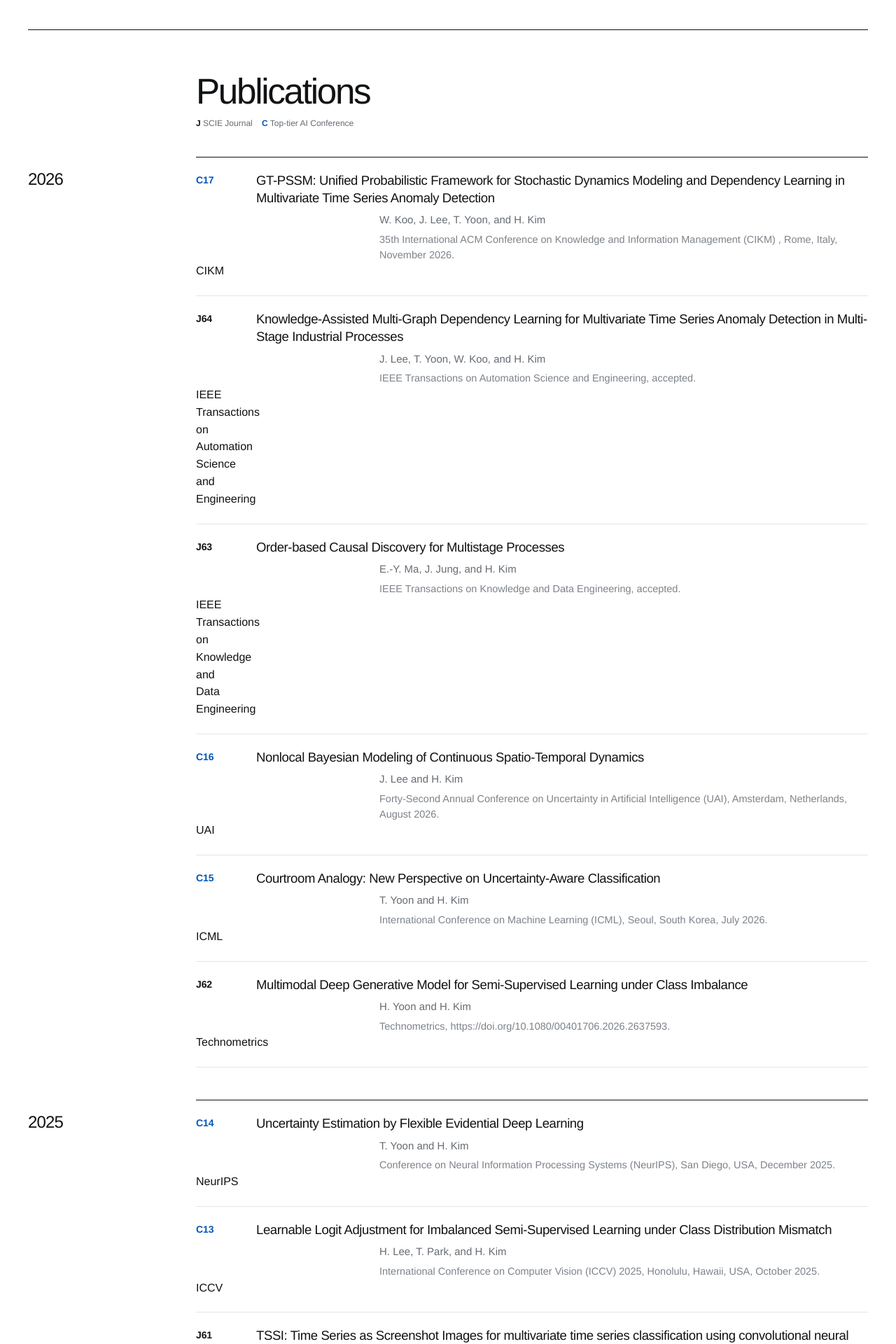
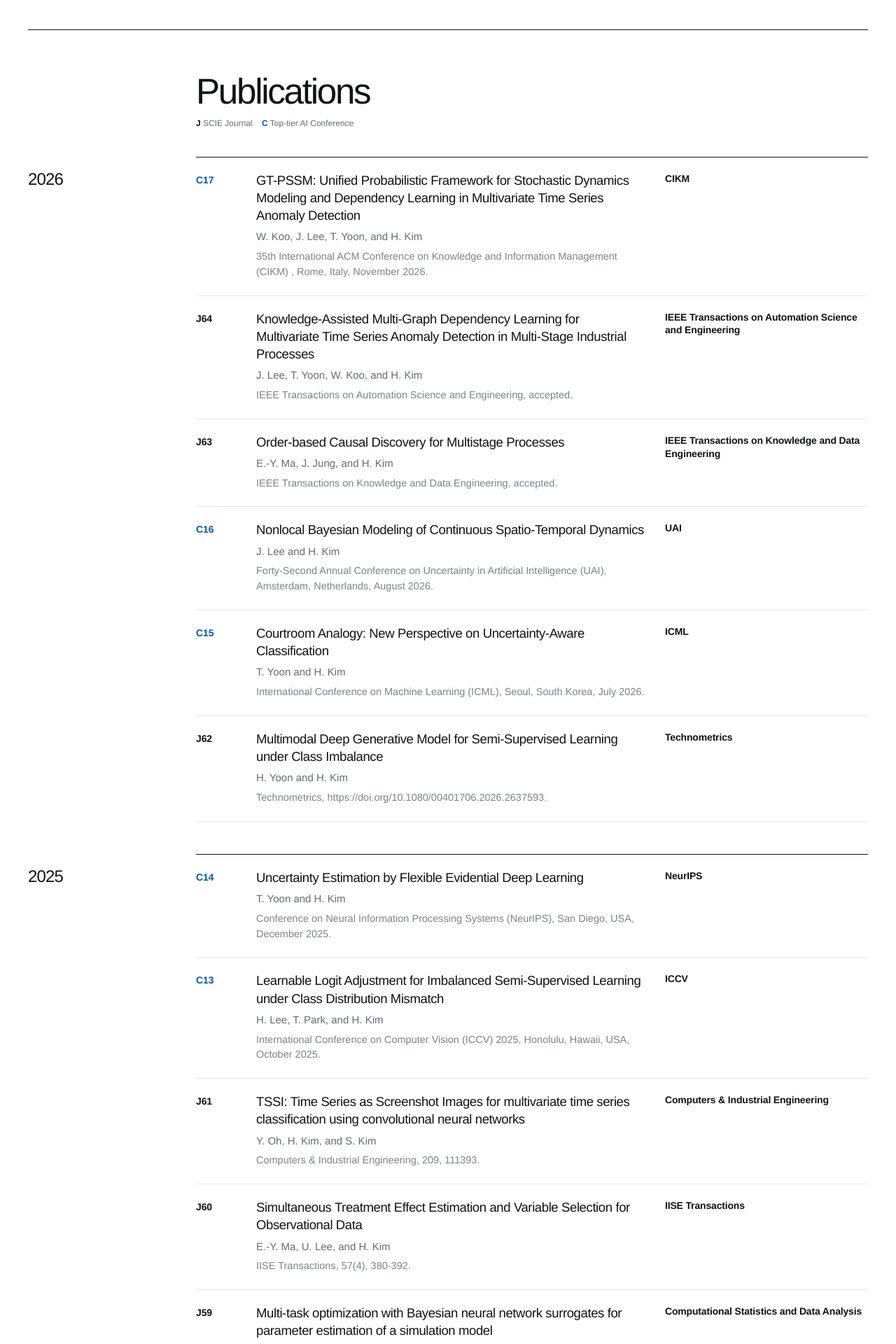
Before and after one commit to JaeyeongLee1/eds-website, a Jekyll site: the page built from research/index.html, in a window 1280 px wide. Shown: the part 440-2360 px from the top of the page at 70% size. Built offline with Jekyll 4.4.1, drawn with Linux system fonts in a browser that asks for light colours.

Commit message:
Restore original publication venue styling

```diff
--- a/assets/css/research.css
+++ b/assets/css/research.css
@@ -186,7 +186,7 @@ a { color: inherit; }
 .year-publications { border-top: 1px solid var(--text); }
 .publication-row {
   display: grid;
-  grid-template-columns: 58px minmax(0, 1fr);
+  grid-template-columns: 58px minmax(0, 1fr) minmax(210px, 290px);
   column-gap: 28px;
   align-items: start;
   padding: 20px 0 22px;
@@ -201,48 +201,39 @@ a { color: inherit; }
   font-variant-numeric: tabular-nums;
 }
 .pub-code.conference { color: var(--blue); }
-.pub-main { min-width: 0; }
-.pub-heading {
-  display: grid;
-  grid-template-columns: minmax(118px, 158px) minmax(0, 1fr);
-  column-gap: 18px;
-  align-items: start;
-}
-.venue-badge {
-  display: inline-block;
-  justify-self: start;
-  max-width: 158px;
-  padding: 5px 8px 4px;
-  border: 1px solid #b8cee8;
-  border-radius: 2px;
-  background: #f8fbff;
-  color: var(--blue);
-  font-size: 11px;
-  line-height: 1.28;
-  font-weight: 650;
-  letter-spacing: 0.018em;
-}
 .pub-main h3 {
-  max-width: 880px;
-  margin: 0;
+  max-width: 800px;
+  margin: 0 0 7px;
   font-size: clamp(17px, 1.45vw, 20px);
   line-height: 1.36;
   font-weight: 520;
   letter-spacing: -0.022em;
 }
 .authors {
-  margin: 8px 0 0 176px;
+  margin: 0;
   color: #666c73;
   font-size: 15px;
   line-height: 1.45;
 }
 .pub-meta {
-  margin: 7px 0 0 176px;
+  margin: 7px 0 0;
   color: #7d838a;
   font-size: 14.5px;
   line-height: 1.5;
   font-weight: 400;
   letter-spacing: 0;
+}
+.venue {
+  padding-top: 1px;
+  color: var(--text);
+  font-size: 14px;
+  line-height: 1.35;
+  text-align: left;
+}
+.venue-name {
+  display: block;
+  font-weight: 630;
+  letter-spacing: -0.012em;
 }
 
 .site-footer { border-top: 1px solid var(--text); }
@@ -259,16 +250,9 @@ a { color: inherit; }
 
 @media (max-width: 1060px) {
   .publication-row {
-    grid-template-columns: 52px minmax(0, 1fr);
+    grid-template-columns: 52px minmax(0, 1fr) minmax(190px, 245px);
     column-gap: 21px;
   }
-  .pub-heading {
-    grid-template-columns: minmax(108px, 138px) minmax(0, 1fr);
-    column-gap: 15px;
-  }
-  .venue-badge { max-width: 138px; }
-  .authors,
-  .pub-meta { margin-left: 153px; }
 }
 
 @media (max-width: 900px) {
@@ -285,16 +269,10 @@ a { color: inherit; }
     grid-template-columns: 50px minmax(0, 1fr);
     row-gap: 8px;
   }
-  .pub-heading {
-    grid-template-columns: minmax(96px, 124px) minmax(0, 1fr);
-    column-gap: 14px;
+  .venue {
+    grid-column: 2;
+    margin-top: 2px;
   }
-  .venue-badge {
-    max-width: 124px;
-    font-size: 10.5px;
-  }
-  .authors,
-  .pub-meta { margin-left: 138px; }
 }
 
 @media (max-width: 700px) {
@@ -321,16 +299,7 @@ a { color: inherit; }
     margin-top: 18px;
     font-size: 28px;
   }
-  .pub-heading {
-    grid-template-columns: 1fr;
-    row-gap: 8px;
-  }
-  .venue-badge {
-    width: fit-content;
-    max-width: min(100%, 220px);
-  }
-  .authors,
-  .pub-meta { margin-left: 0; }
+  .venue { display: none; }
 }
 
 @media (max-width: 520px) {
```
